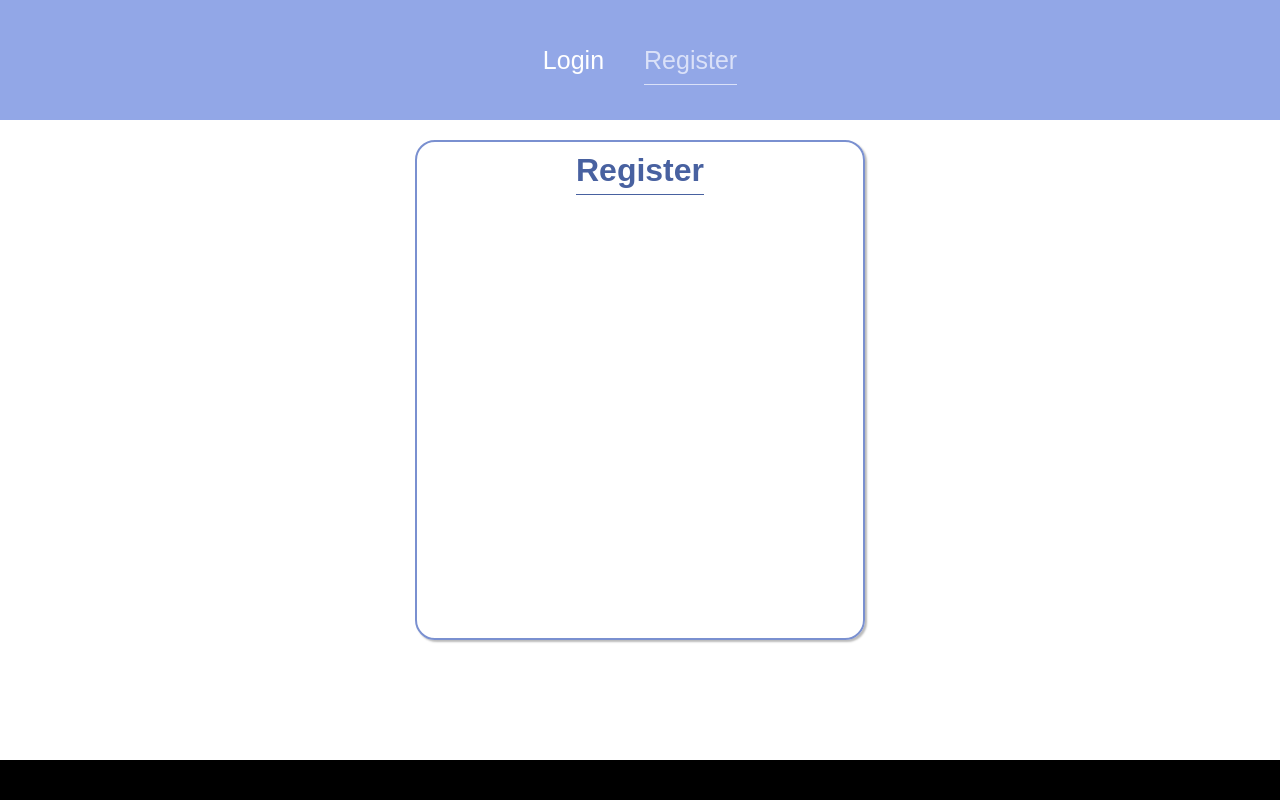
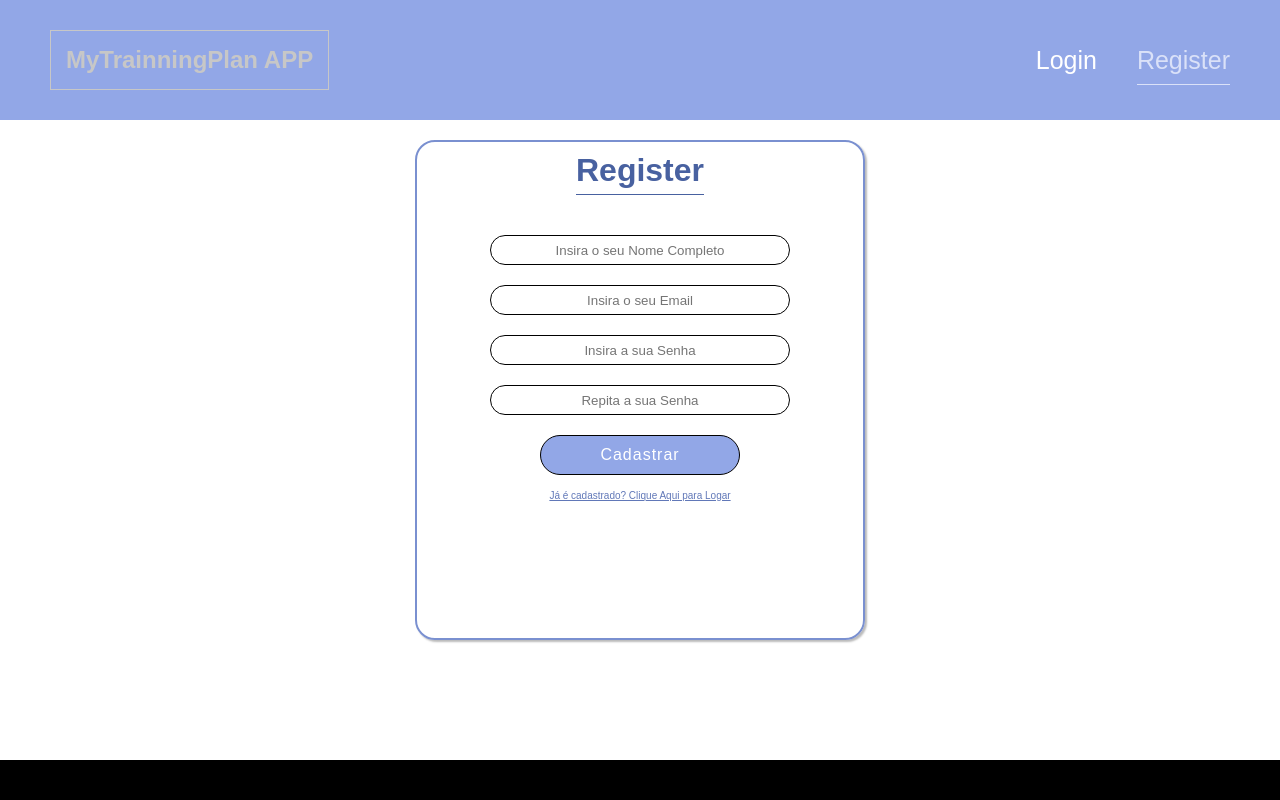
Before and after one commit to Guittsgui/sport-front, a React (Vite) app: page /register in a window 1280 px wide. Shown: the top 800 px of the page. Built offline with nearby package versions, Linux system fonts and the light colour scheme.

Commit message:
Layout pagina de login/ register criado

```diff
--- a/src/components/FormContainer/index.jsx
+++ b/src/components/FormContainer/index.jsx
@@ -1,8 +1,10 @@
 import * as S from './style'
+import {Button} from './../button'
 
-const FormContainer = ({title}) =>{
+const FormContainer = ({title, children}) =>{
     return <S.Container>
         <h1> {title} </h1>
+        {children}
     </S.Container>
 }
 
--- a/src/components/FormContainer/style.js
+++ b/src/components/FormContainer/style.js
@@ -15,5 +15,14 @@ export const Container = styled.div`
         color: #4861a0;
         border-bottom: 1px solid #4861a0;
         padding-bottom: 5px;
+        margin-bottom: 40px;
+    }
+    a{
+        font-size: 10px;
+        margin-top: 15px;
+        color: #6178b8 ;
+        &:hover{
+            color: #abbeff
+        }
     }
 `;
--- a/src/components/NavBar/index.jsx
+++ b/src/components/NavBar/index.jsx
@@ -1,8 +1,9 @@
 import * as S from './style'
-import {NavLink} from 'react-router-dom'
+import {NavLink, Link} from 'react-router-dom'
 
 const NavBar = () => {
     return <S.Container>
+        <Link className='logo'> <h1> MyTrainningPlan APP</h1> </Link>
         <ul>
             <li> <NavLink to='/login'> Login </NavLink></li>
             <li> <NavLink to='/register'> Register </NavLink></li>
--- a/src/components/NavBar/style.jsx
+++ b/src/components/NavBar/style.jsx
@@ -5,7 +5,7 @@ export const Container = styled.nav`
     height: 120px;
     display: flex;
     align-items: center;
-    justify-content: center;
+    justify-content: space-between;
 
 
     a{
@@ -24,18 +24,25 @@ export const Container = styled.nav`
         }
     }
 
+    .logo{
+        color: #c7c7c7;
+        border: 1px solid #c7c7c7;
+        padding: 15px;
+        margin-left: 50px;
+        &:hover{
+            color: #c7c7c7;
 
-    .active{
-        color: geren;
+        }
     }
 
     ul{
         display: flex;
         gap: 40px;
         font-size: 25px;
-    }
-    li{
-        list-style: none;
+        margin-right: 50px;
+        li{
+            list-style: none;
+        }
     }
 
     `;
--- a/src/components/button.js
+++ b/src/components/button.js
@@ -0,0 +1,17 @@
+import styled from "styled-components";
+
+export const Button = styled.button`
+
+    border: 1px solid black;
+    width: 200px;
+    height: 40px;
+    border-radius: 20px;
+    color: white;
+    background-color: #92a7e7;
+    font-size: 16px;
+    letter-spacing: 1px;
+    transition: all .4s;
+    &:hover{
+        background-color: #abbeff;
+    }
+`;
--- a/src/components/input.js
+++ b/src/components/input.js
@@ -1,7 +1,16 @@
 import styled from "styled-components";
 
-export const input = styled.input`
+export const Input = styled.input`
 
-
+        width: 300px;
+        height: 30px;
+        border-radius: 20px;
+        border: 1px solid black;
+        outline: none;
+        text-align: center;
+        margin-bottom: 20px;
+        &:focus{
+            border: 2px solid #7a90d0;
+        }
 
 `;
--- a/src/routes/PublicRoutes/Home/style.js
+++ b/src/routes/PublicRoutes/Home/style.js
@@ -3,5 +3,6 @@ import styled from "styled-components";
 export const Container = styled.div`
     min-height: 600px;
     display: flex;
-    align-items: center;
+    justify-content: center;
+    margin: 20px 0;
 `;
--- a/src/routes/PublicRoutes/Login/index.jsx
+++ b/src/routes/PublicRoutes/Login/index.jsx
@@ -1,12 +1,19 @@
 import * as S from './style'
 import FormContainer from '../../../components/FormContainer'
+import {Input} from '../../../components/input'
+import { Button } from '../../../components/button'
+import {Link} from 'react-router-dom'
 
 const Login = () => {
 
     return <S.Container>
 
-        <FormContainer title="Login"/>
-
+        <FormContainer title="Login">
+            <Input type="email" placeholder='Informe seu E-mail'/>
+            <Input type="password" placeholder='Informe sua Senha'/>
+            <Button> Login </Button>
+            <Link> Esqeuceu sua Senha ? Clique Aqui </Link>
+        </FormContainer>
 
 
     </S.Container>
--- a/src/routes/PublicRoutes/Register/index.jsx
+++ b/src/routes/PublicRoutes/Register/index.jsx
@@ -1,10 +1,21 @@
 import * as S from './style'
 import FormContainer from './../../../components/FormContainer'
+import {Input} from '../../../components/input'
+import { Button } from '../../../components/button'
+import {Link} from 'react-router-dom'
 
 const Register = () => {
 
     return <S.Container>
-        <FormContainer title="Register"/>
+        <FormContainer title="Register">
+            <Input type='text' placeholder='Insira o seu Nome Completo'/>
+            <Input type='email' placeholder='Insira o seu Email'/>
+            <Input type='password' placeholder='Insira a sua Senha'/>
+            <Input type='password' placeholder='Repita a sua Senha'/>
+            <Button> Cadastrar </Button>
+            <Link to="/login"> Já é cadastrado? Clique Aqui para Logar</Link>
+
+        </FormContainer>
     </S.Container>
 }
 
```
